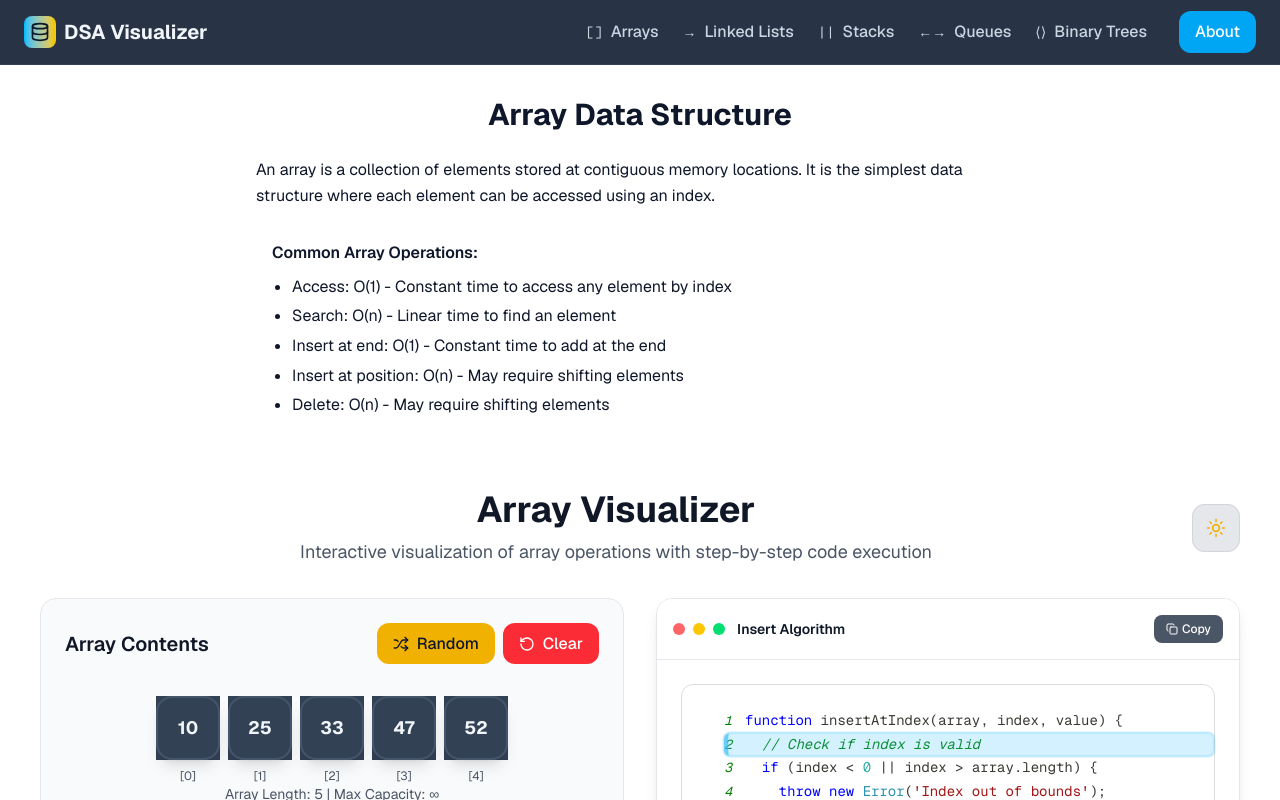
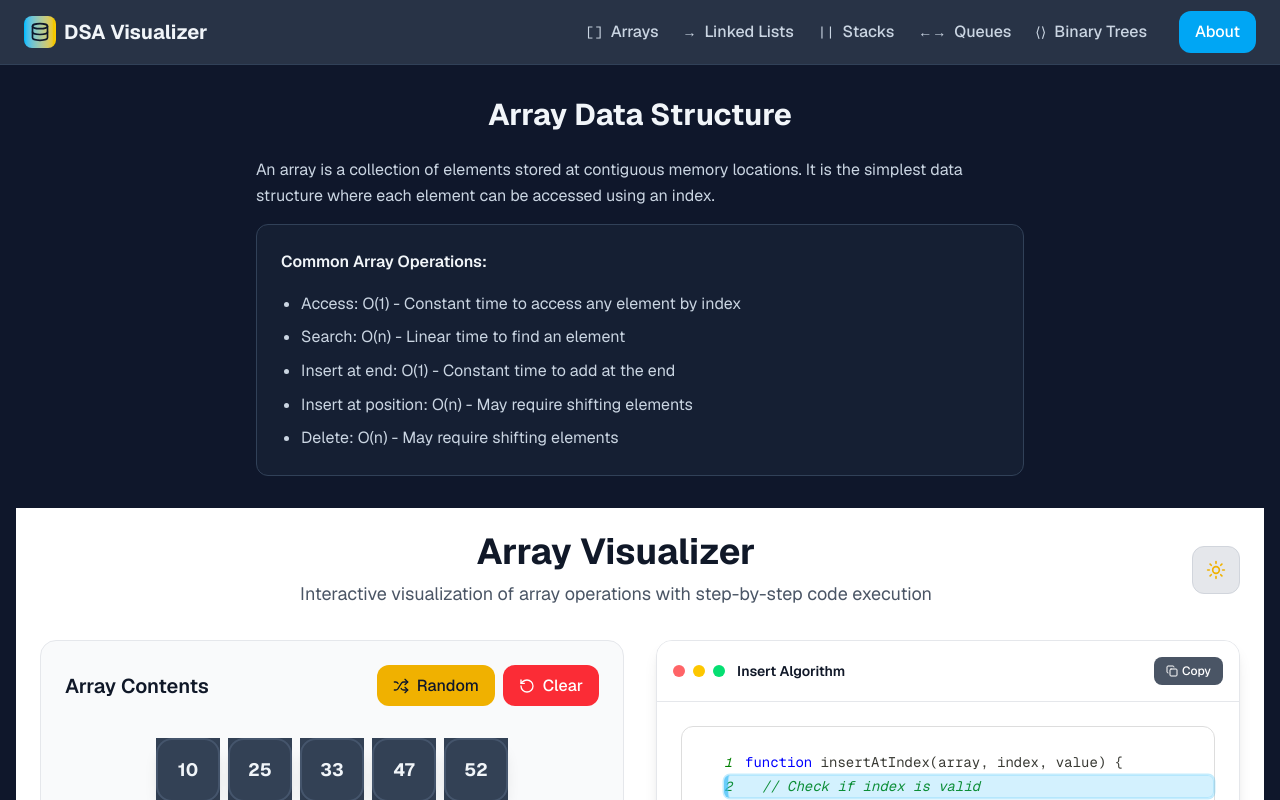
Before and after one commit to gael55x/DSA-Visualizer, a Next.js app in the folder dsa-visualizer/: page /array in a window 1280 px wide. Shown: the top 800 px of the page. Built offline with nearby package versions, Linux system fonts and the light colour scheme.

Commit message:
updated overall UI layout

```diff
--- a/dsa-visualizer/app/array/page.tsx
+++ b/dsa-visualizer/app/array/page.tsx
@@ -1,22 +1,18 @@
-import Navbar from "../../components/Navbar";
 import ArrayVisualizer from "../../components/visualizers/ArrayVisualizer";
-import Footer from "../../components/Footer";
 
 export default function ArrayPage() {
   return (
-    <div className="min-h-screen flex flex-col">
-      <Navbar />
-      <main className="flex-grow py-8">
+    <div className="py-8 bg-slate-900">
       <div className="container mx-auto px-4">
-          <h1 className="text-3xl font-bold mb-6 text-center">Array Data Structure</h1>
+        <h1 className="text-3xl font-bold mb-6 text-center text-slate-100">Array Data Structure</h1>
         <div className="mb-8 max-w-3xl mx-auto">
-            <p className="text-white-700 mb-4">
+          <p className="text-slate-300 mb-4">
             An array is a collection of elements stored at contiguous memory locations.
             It is the simplest data structure where each element can be accessed using an index.
           </p>
-            <div className="bg-black-50 p-4 rounded-md">
-              <h3 className="font-semibold mb-2">Common Array Operations:</h3>
-              <ul className="list-disc pl-5 space-y-1">
+          <div className="bg-slate-800/50 border border-slate-700 p-6 rounded-xl">
+            <h3 className="font-semibold mb-4 text-slate-100">Common Array Operations:</h3>
+            <ul className="list-disc pl-5 space-y-2 text-slate-300">
               <li>Access: O(1) - Constant time to access any element by index</li>
               <li>Search: O(n) - Linear time to find an element</li>
               <li>Insert at end: O(1) - Constant time to add at the end</li>
@@ -27,8 +23,6 @@ export default function ArrayPage() {
         </div>
         <ArrayVisualizer />
       </div>
-      </main>
-      <Footer />
     </div>
   );
 }
--- a/dsa-visualizer/app/layout.tsx
+++ b/dsa-visualizer/app/layout.tsx
@@ -2,6 +2,8 @@ import type { Metadata } from "next";
 import { Geist, Geist_Mono } from "next/font/google";
 import "./globals.css";
 import { ThemeProvider } from "../lib/theme-context";
+import Navbar from "../components/Navbar";
+import Footer from "../components/Footer";
 
 const geistSans = Geist({
   variable: "--font-geist-sans",
@@ -29,7 +31,13 @@ export default function RootLayout({
         className={`${geistSans.variable} ${geistMono.variable} antialiased`}
       >
         <ThemeProvider>
-          {children}
+          <div className="min-h-screen flex flex-col">
+            <Navbar />
+            <main className="flex-grow">
+              {children}
+            </main>
+            <Footer />
+          </div>
         </ThemeProvider>
       </body>
     </html>
--- a/dsa-visualizer/app/page.tsx
+++ b/dsa-visualizer/app/page.tsx
@@ -1,17 +1,11 @@
-import Navbar from "../components/Navbar";
 import Hero from "../components/Hero";
 import Features from "../components/Features";
-import Footer from "../components/Footer";
 
 export default function Home() {
   return (
-    <div className="min-h-screen flex flex-col">
-      <Navbar />
-      <main className="flex-grow">
-        <Hero />
-        <Features />
-      </main>
-      <Footer />
-    </div>
+    <>
+      <Hero />
+      <Features />
+    </>
   );
 }
```
Lines whose indentation alone changed are shown as unchanged.
